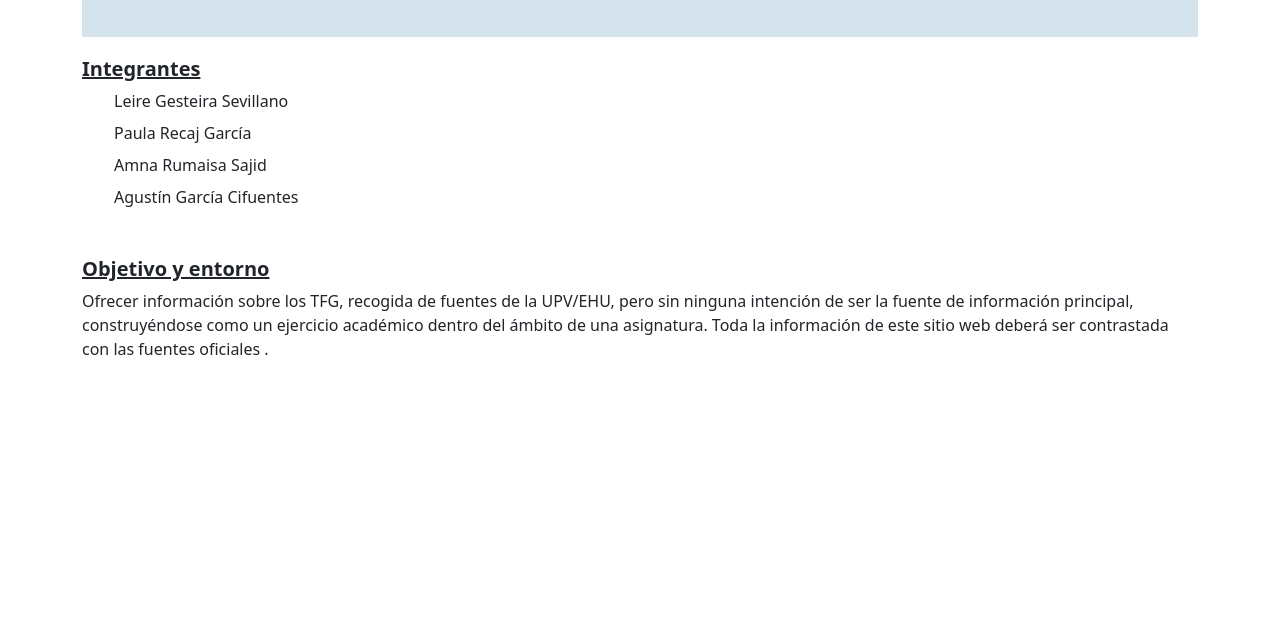
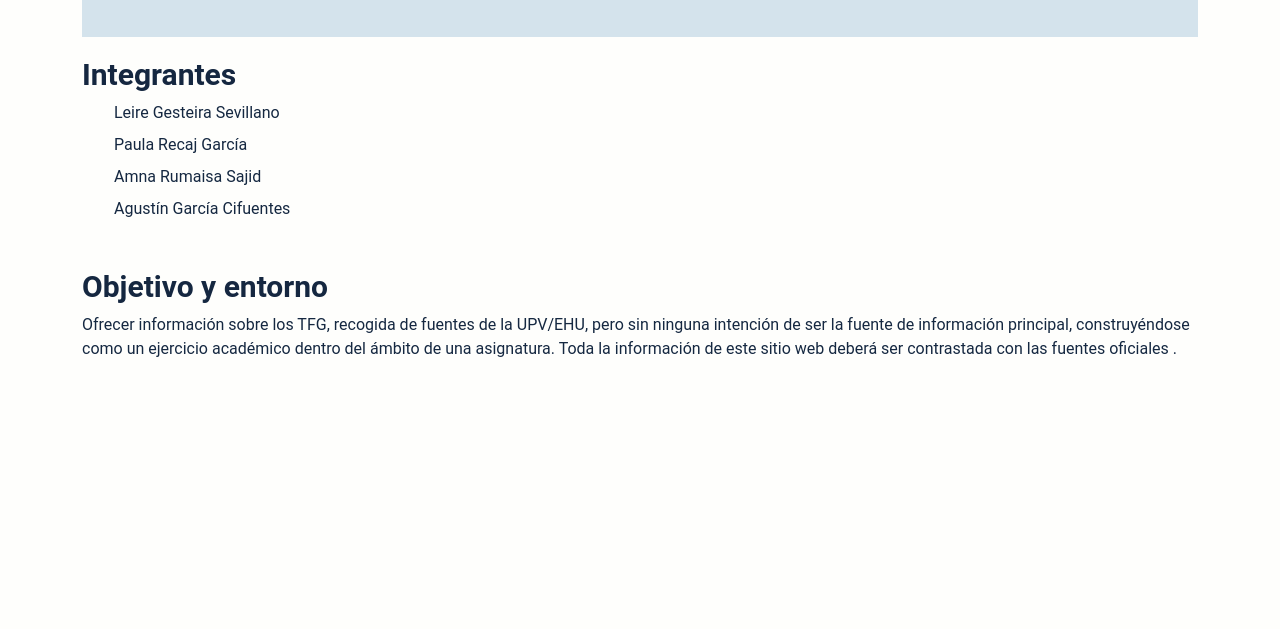
Before and after one commit to agarciacif/web_IPC, a website built with Vite: page sobreNosotros.html in a window 1280 px wide. Shown: the part 171-800 px from the top of the page. Built offline with nearby package versions, Linux system fonts and the light colour scheme.

Commit message:
fuente bold para titulos y botones desplegables

```diff
--- a/sobreNosotros.html
+++ b/sobreNosotros.html
@@ -67,7 +67,7 @@
                 </header>-->
 
                 <div id="integrantes" class="mb-5">
-                <h5 class="text-decoration-underline fw-bold">Integrantes</h5>
+                <h5 class="titulo text-start">Integrantes</h5>
 
                 <ul >
                     <li class="list-unstyled mb-2">Leire Gesteira Sevillano</li>
@@ -79,8 +79,8 @@
                 </div>
 
 
-                <div id="objetivosYentornos" class="mb-5">
-                    <h5 class="text-decoration-underline fw-bold">Objetivo y entorno</h5>
+                <div id="objetivosYentornos " class="mb-5">
+                    <h5 class="titulo text-start">Objetivo y entorno</h5>
                     <p>Ofrecer información sobre los TFG, recogida de fuentes de la UPV/EHU, pero
                         sin ninguna intención de ser la fuente de información principal,
                         construyéndose como un ejercicio  académico dentro del ámbito de
--- a/style.css
+++ b/style.css
@@ -1,8 +1,14 @@
+body{
+  font-family: 'Roboto', sans-serif;
+  background-color: #FEFEFC;
+  color: hsl(215, 51%, 17%);
+}
 #cuerpo {
   background-color: #FEFEFC;
 }
 #menuNav{
   background-color: #B4CDDE;
+  font-weight: bold;
 }
 
 #botonNav{
@@ -27,10 +33,12 @@
 }
 .card .card-header{
   background-color: #B4CDDE;
+  font-weight: bold;
 }
 .card-header .btn-link {
   text-decoration: none; /* Elimina el subrayado */
   color: #152740;
+  font-weight: bold;
 }
 #tit{
   background-color: #D4E3EC;
@@ -62,3 +70,9 @@
   text-transform: uppercase;
   /* font-weight: bold; */
 }
+.titulo{
+  color: #152740;
+  text-align: center;
+  font-size: 30px;
+  font-weight: bold;
+}
```
Also changed, not shown: index.html (+1 -1 lines), tfgPrevios.html (+4 -8 lines).
